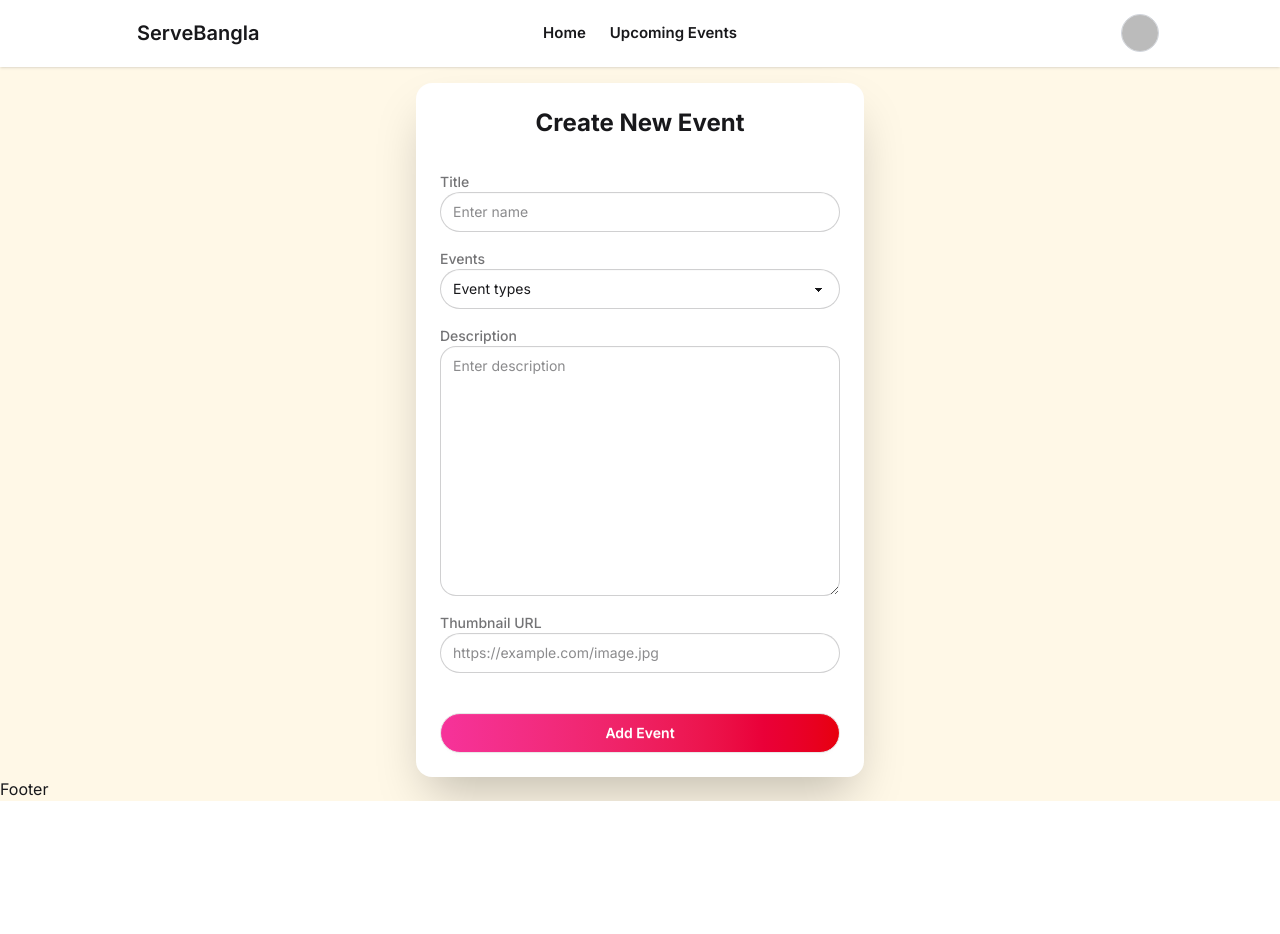
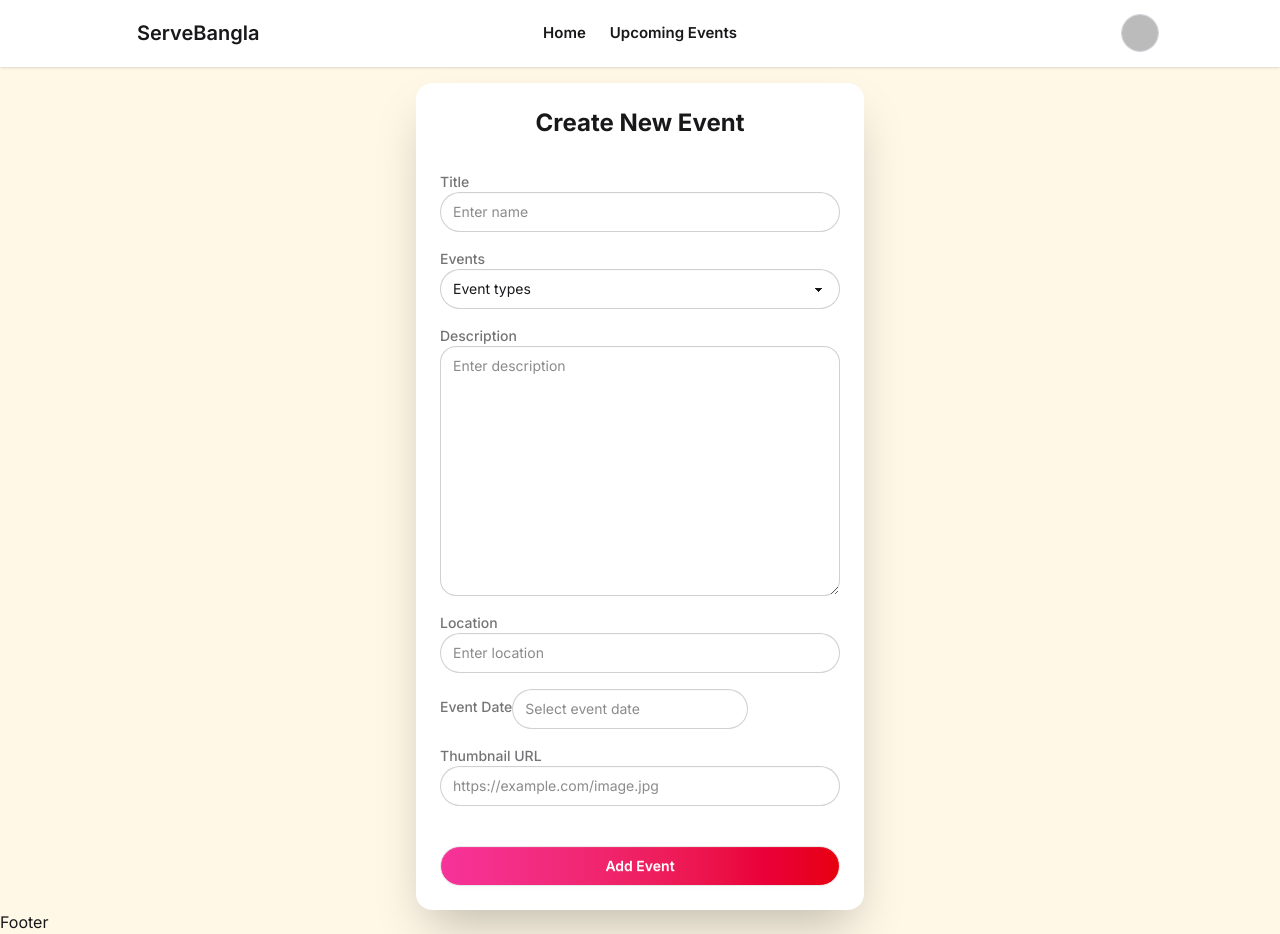
Before and after one commit to Shahriar262/social-development-event-client, a React (Vite) app: page /create-event in a window 1280 px wide. Before the commit the page ends 801 px from the top, so only its background shows below. Built offline with nearby package versions, Linux system fonts and the light colour scheme; no server answers; sample sign-in values are in the browser's storage.

Commit message:
added createEvent page with functionality

```diff
--- a/package.json
+++ b/package.json
@@ -13,6 +13,7 @@
     "@tailwindcss/vite": "^4.1.17",
     "firebase": "^12.5.0",
     "react": "^19.2.0",
+    "react-datepicker": "^8.9.0",
     "react-dom": "^19.2.0",
     "react-icons": "^5.5.0",
     "react-router": "^7.9.5",
--- a/src/Components/EventCard.jsx
+++ b/src/Components/EventCard.jsx
@@ -7,15 +7,15 @@ const EventCard = ({ event }) => {
     title,
     thumbnailUrl,
     eventType,
-    description,
     _id,
     createdBy,
+    eventDate,
     location,
   } = event;
 
   return (
     <div>
-      <div className="card bg-base-100 shadow-xl hover:shadow-2xl transition-all duration-300 hover:-translate-y-2 h-[420px] flex flex-col">
+      <div className="card bg-base-100 shadow-xl hover:shadow-2xl transition-all duration-300 hover:-translate-y-2 h-[430px] flex flex-col">
         {/* fixed image container */}
         <figure className="w-full aspect-[16/9] overflow-hidden">
           <img
@@ -33,7 +33,7 @@ const EventCard = ({ event }) => {
               <span className="px-3 py-0.5 text-xs font-medium bg-pink-100 text-pink-600 rounded-full">
                 {eventType}
               </span>
-              <span className="flex items-center gap-2 px-3 py-1 mt-3 text-xs font-medium bg-gray-100 text-gray-600 rounded-full max-w-[80%] truncate">
+              <span className="flex items-center gap-1 px-3 py-1 mt-3 text-xs font-medium bg-gray-100 text-gray-600 rounded-full max-w-[80%] truncate">
                 <IoLocationOutline className="text-gray-500" />
                 {location}
               </span>
@@ -43,10 +43,14 @@ const EventCard = ({ event }) => {
               Added By: <b>{createdBy}</b>
             </div>
 
-            <p className="line-clamp-1 text-sm mt-3">{description}</p>
+            <div className="text-xs text-pink-500 mt-3">
+              Event Date: <b>{eventDate}</b>
+            </div>
+
+
           </div>
 
-          <div className="card-actions justify-end mt-4">
+          <div className="card-actions justify-end mt-2">
             <Link
               className="btn rounded-full bg-gradient-to-r from-pink-500 to-red-600 hover:from-red-600 hover:to-pink-500 text-white w-full btn-sm"
             >
--- a/src/Pages/CreateEvent.jsx
+++ b/src/Pages/CreateEvent.jsx
@@ -1,17 +1,78 @@
-import React from 'react';
+import React, { useContext, useState } from "react";
+import { AuthContext } from "../Context/AuthContext";
+import { useNavigate } from "react-router";
+import DatePicker from "react-datepicker";
+import "react-datepicker/dist/react-datepicker.css";
+import { toast } from "react-toastify";
 
 const CreateEvent = () => {
-    return (
-        <div className="card bg-base-100 w-full max-w-md mx-auto shadow-2xl rounded-2xl">
+  const { user } = useContext(AuthContext);
+  const navigate = useNavigate();
+  const [eventDate, setEventDate] = useState(null);
+  const [loading, setLoading] = useState(false);
+
+  const handleSubmit = (e) => {
+    e.preventDefault();
+
+    if (!user?.email) {
+      toast.error("You must be logged in to create an event!");
+      return;
+    }
+
+    if (!eventDate || eventDate < new Date()) {
+      toast.error("Please select a valid future event date!");
+      return;
+    }
+
+    setLoading(true);
+
+    const formData = {
+      title: e.target.title.value,
+      eventType: e.target.eventType.value,
+      description: e.target.description.value,
+      thumbnailUrl: e.target.thumbnailUrl.value,
+      createdBy: user?.email,
+      location: e.target.location.value,
+      eventDate: eventDate.toISOString(),
+    };
+
+    fetch("http://localhost:5000/events", {
+      method: "POST",
+      headers: {
+        "Content-Type": "application/json",
+      },
+      body: JSON.stringify(formData),
+    })
+      .then((res) => res.json())
+      .then((data) => {
+        setLoading(false);
+        if (data.insertedId || data.success) {
+          toast.success("Event created successfully!");
+          navigate("/upcoming-event");
+          return;
+        }
+
+        toast.error("Failed to create event. Try again!");
+      })
+      .catch((error) => {
+        setLoading(false);
+        toast.error(error.message);
+      });
+  };
+
+  return (
+    <div className="card bg-base-100 w-full max-w-md mx-auto shadow-2xl rounded-2xl">
       <div className="card-body p-6 relative">
-        <h2 className="text-2xl font-bold text-center mb-6">Create New Event</h2>
-        <form className="space-y-4">
+        <h2 className="text-2xl font-bold text-center mb-6">
+          Create New Event
+        </h2>
+        <form onSubmit={handleSubmit} className="space-y-4">
           {/* Title Field */}
           <div>
             <label className="label font-medium">Title</label>
             <input
               type="text"
-              name="name"
+              name="title"
               required
               className="input w-full rounded-full focus:border-0 focus:outline-gray-200"
               placeholder="Enter name"
@@ -23,7 +84,7 @@ const CreateEvent = () => {
             <label className="label font-medium">Events</label>
             <select
               defaultValue={""}
-              name="category"
+              name="eventType"
               required
               className="select w-full rounded-full focus:border-0 focus:outline-gray-200"
             >
@@ -43,9 +104,35 @@ const CreateEvent = () => {
               name="description"
               required
               rows="3"
-             className="textarea w-full rounded-2xl focus:border-0 focus:outline-gray-200 h-[250px]"
+              className="textarea w-full rounded-2xl focus:border-0 focus:outline-gray-200 h-[250px]"
               placeholder="Enter description"
             ></textarea>
+          </div>
+
+           <div>
+            <label className="label font-medium">Location</label>
+            <input
+              type="text"
+              name="location"
+              required
+              className="input w-full rounded-full focus:border-0 focus:outline-gray-200"
+              placeholder="Enter location"
+            />
+          </div>
+
+
+          {/* event date */}
+          <div>
+            <label className="label font-medium">Event Date</label>
+            <DatePicker
+              selected={eventDate}
+              onChange={(date) => setEventDate(date)}
+              minDate={new Date()}
+              dateFormat="yyyy-MM-dd"
+              placeholderText="Select event date"
+              className="input w-full rounded-full focus:border-0 focus:outline-gray-200"
+              required
+            />
           </div>
 
           {/* Thumbnail URL */}
@@ -53,7 +140,7 @@ const CreateEvent = () => {
             <label className="label font-medium">Thumbnail URL</label>
             <input
               type="url"
-              name="thumbnail"
+              name="thumbnailUrl"
               required
               className="input w-full rounded-full focus:border-0 focus:outline-gray-200"
               placeholder="https://example.com/image.jpg"
@@ -65,12 +152,12 @@ const CreateEvent = () => {
             type="submit"
             className="btn w-full text-white mt-6 rounded-full bg-linear-to-r from-pink-500 to-red-600 hover:from-pink-600 hover:to-red-700"
           >
-            Add Event
+            {loading ? "Creating..." : "Add Event"}
           </button>
         </form>
       </div>
     </div>
-    );
+  );
 };
 
 export default CreateEvent;
--- a/src/Pages/UpcomingEvent.jsx
+++ b/src/Pages/UpcomingEvent.jsx
@@ -1,21 +1,45 @@
-import React from "react";
-import { useLoaderData } from "react-router";
+import React, { useEffect, useState } from "react";
 import EventCard from "../Components/EventCard";
 
 const UpcomingEvent = () => {
-  const data = useLoaderData()
-  console.log(data);
+  const [events, setEvents] = useState([]);
+  const [loading, setLoading] = useState(true);
 
+  useEffect(() => {
+    fetch("http://localhost:5000/events")
+      .then((res) => res.json())
+      .then((data) => {
+        const upcomingEvent = data.filter(
+          (event) => new Date(event.eventDate) >= new Date()
+        );
+        setEvents(upcomingEvent);
+        setLoading(false);
+      })
+      .catch((err) => {
+        console.error(err);
+        setLoading(false);
+      });
+  }, []);
 
+  if (loading)
+    return (
+      <p className="text-center mt-10 font-semibold text-xl">
+        Loading Events....
+      </p>
+    );
 
   return (
     <div>
       <div className="text-2xl text-center font-bold">All Upcoming Events</div>
       <p className=" text-center">Explore Upcoming Events.</p>
-      <div className="grid grid-cols-2 md:grid-cols-3 lg:grid-cols-4 gap-3 max-w-7xl mx-auto px-4 md:px-0 lg:px-0 mt-10">
-        {data.map((event) => (
-          <EventCard key={event._id} event={event} />
-        ))}
+      <div className="grid grid-cols-1 md:grid-cols-3 lg:grid-cols-4 gap-3 max-w-7xl mx-auto px-4 md:px-0 lg:px-0 mt-10">
+        {events.length > 0 ? (
+          events.map((event) => <EventCard key={event._id} event={event} />)
+        ) : (
+          <p className="col-span-full text-center text-gray-500">
+            No upcoming events available.
+          </p>
+        )}
       </div>
     </div>
   );
--- a/src/Routes/Router.jsx
+++ b/src/Routes/Router.jsx
@@ -23,7 +23,6 @@ export const router = createBrowserRouter([
       {
         path: "/upcoming-event",
         element: <UpcomingEvent />,
-        loader: () => fetch("http://localhost:5000/events"),
       },
       {
         path: "/create-event",
```
Also changed, not shown: src/Pages/Register.jsx (+37 -22 lines), 1 other file (tests, documents, lock files or other folders).
